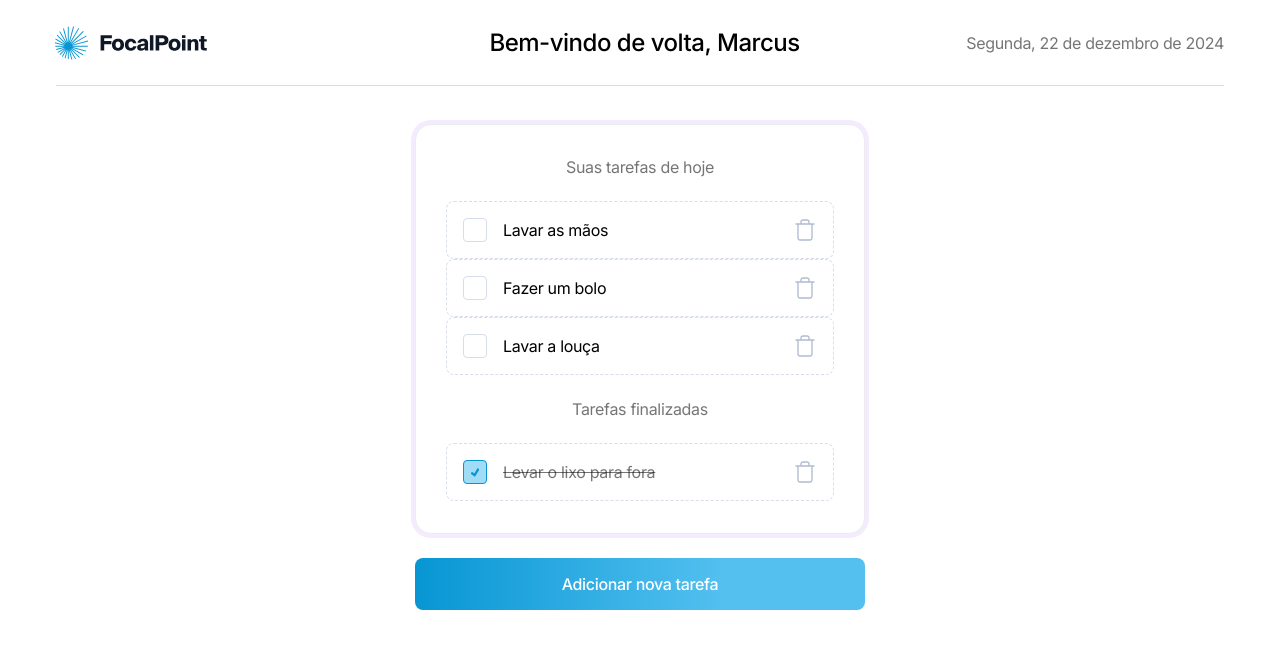
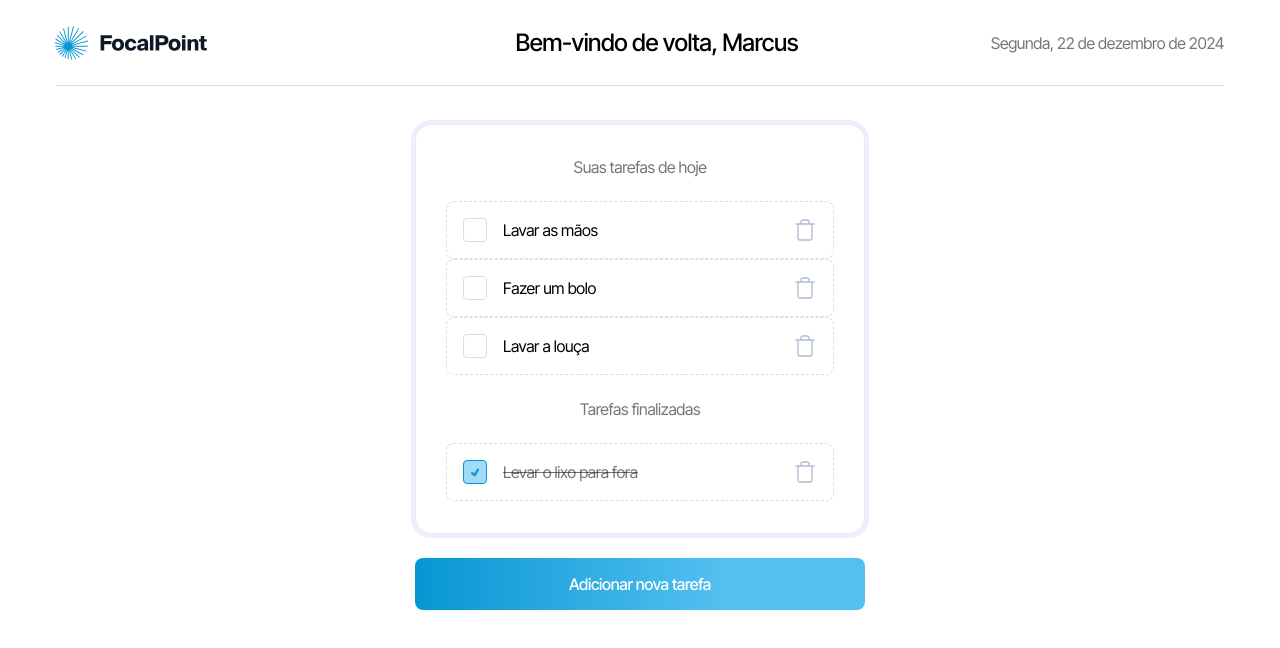
Before and after one commit to alex-yudi/legaplan-teste, a Next.js app: page / in a window 1280 px wide. Shown: the top 648 px of the page. Built offline with nearby package versions, Linux system fonts and the light colour scheme.

Commit message:
fix: correction of font type

```diff
--- a/src/app/layout.tsx
+++ b/src/app/layout.tsx
@@ -1,11 +1,11 @@
 import type { Metadata } from "next";
-import { Inter } from "next/font/google";
+import { Inter_Tight } from "next/font/google";
 import "./globals.css";
 
 import Header from "./components/Header";
 
 // TODO: Corrigir a fonte para inter-tight
-const inter = Inter({ subsets: ["latin"] });
+const interTight = Inter_Tight({ subsets: ["latin"] });
 
 export const metadata: Metadata = {
   title: "Legaplan",
@@ -18,7 +18,7 @@
 }>) {
   return (
     <html lang="pt-br">
-      <body className={inter.className}>
+      <body className={interTight.className}>
         <Header />
         {children}
       </body>
```
